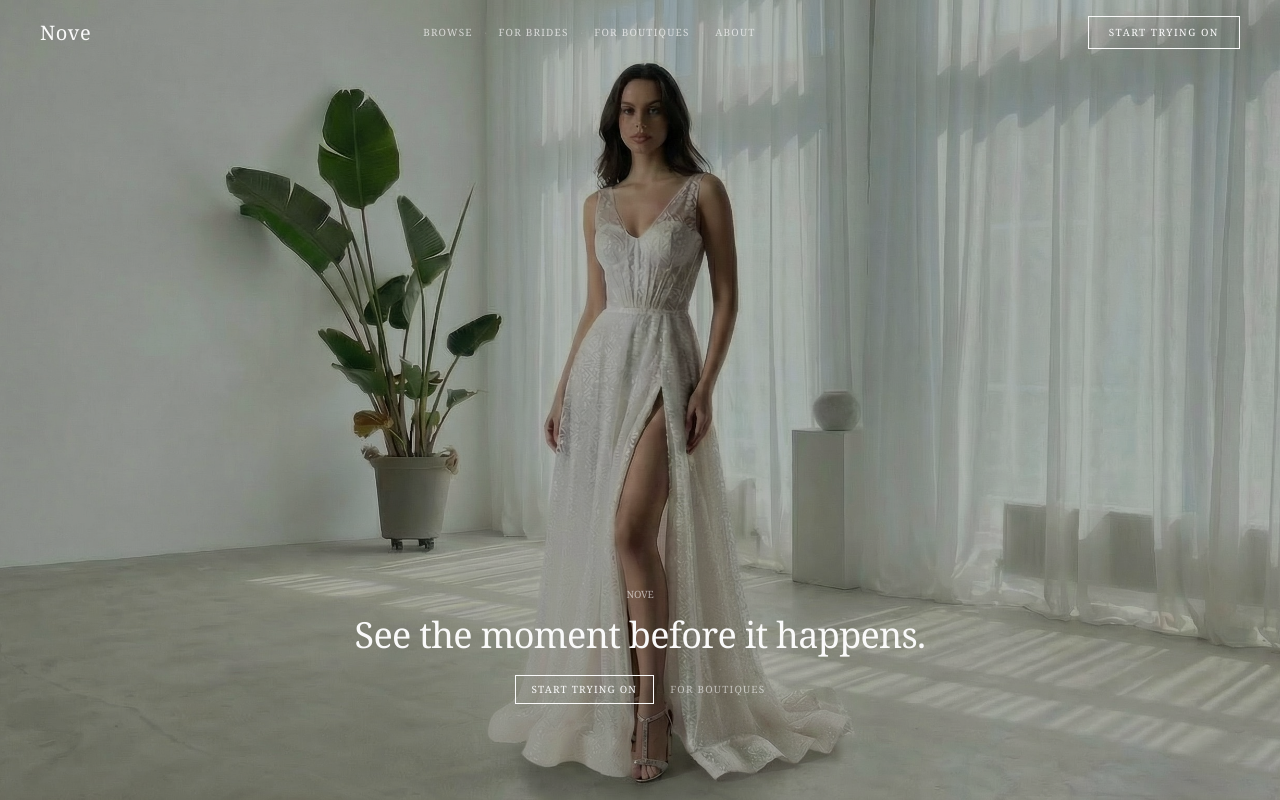
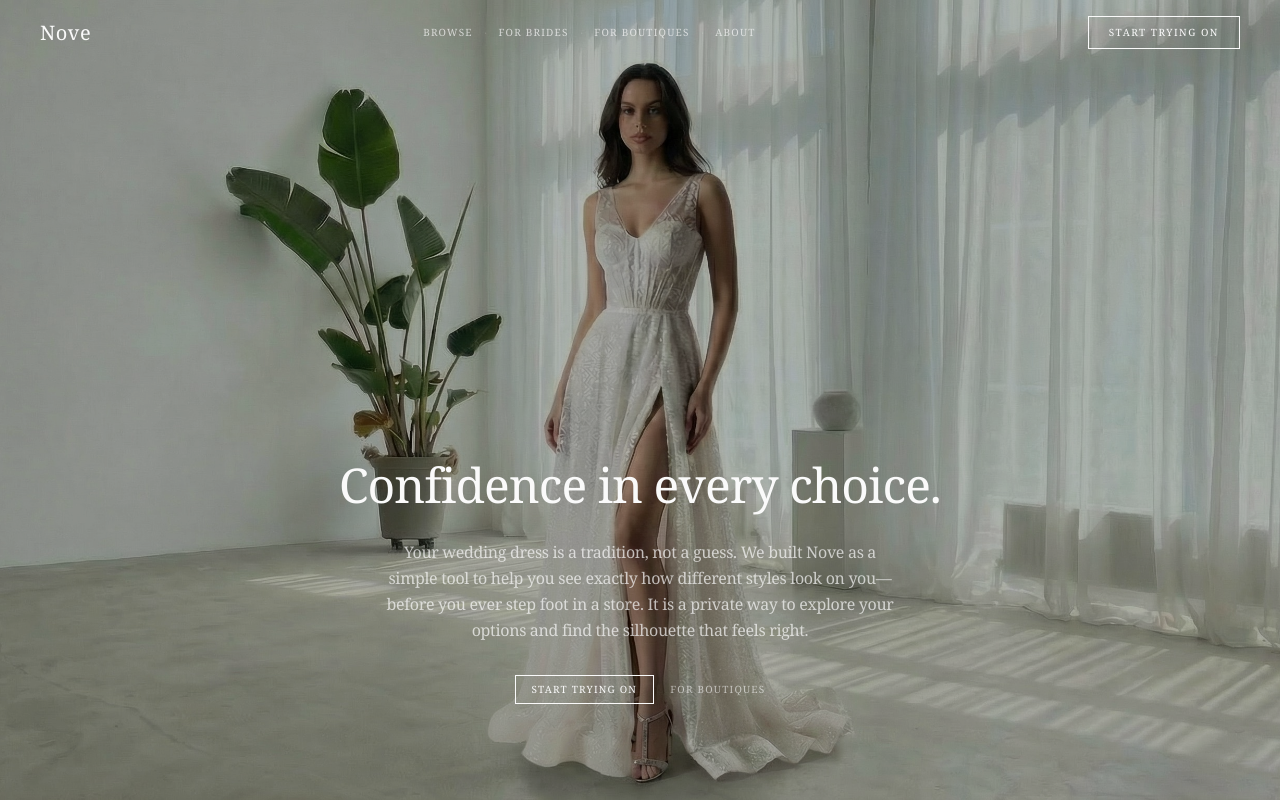
Before and after one commit to renaise/nove, a React (Vite) app in the folder nove-v1/: page / in a window 1280 px wide. Shown: the top 800 px of the page. Built offline with nearby package versions, Linux system fonts and the light colour scheme.

Commit message:
Update hero: Confidence in every choice

```diff
--- a/nove-v1/src/App.tsx
+++ b/nove-v1/src/App.tsx
@@ -93,10 +93,12 @@ export default function NoveLanding() {
 
         {/* Content at Bottom */}
         <div className="relative z-10 text-center px-6 max-w-2xl mx-auto mb-16 md:mb-24">
-          <p className="text-[10px] uppercase tracking-[0.3em] text-[#FAFAFA]/60 mb-2 font-normal">Nove</p>
-          <h1 className="text-2xl md:text-3xl lg:text-4xl font-normal leading-snug mb-4 tracking-[-0.02em] text-[#FAFAFA]">
-            See the moment before it happens.
+          <h1 className="text-3xl md:text-4xl lg:text-5xl font-normal leading-tight mb-6 tracking-[-0.02em] text-[#FAFAFA]">
+            Confidence in every choice.
           </h1>
+          <p className="text-sm md:text-base text-[#FAFAFA]/70 leading-relaxed mb-8 max-w-lg mx-auto">
+            Your wedding dress is a tradition, not a guess. We built Nove as a simple tool to help you see exactly how different styles look on you—before you ever step foot in a store. It is a private way to explore your options and find the silhouette that feels right.
+          </p>
           <div className="flex flex-row gap-4 justify-center items-center">
             <button className="px-4 py-1.5 border border-[#FAFAFA] bg-transparent text-[#FAFAFA] text-[10px] uppercase tracking-[0.12em] hover:bg-[#FAFAFA] hover:text-black transition-all">
               Start Trying on
```
